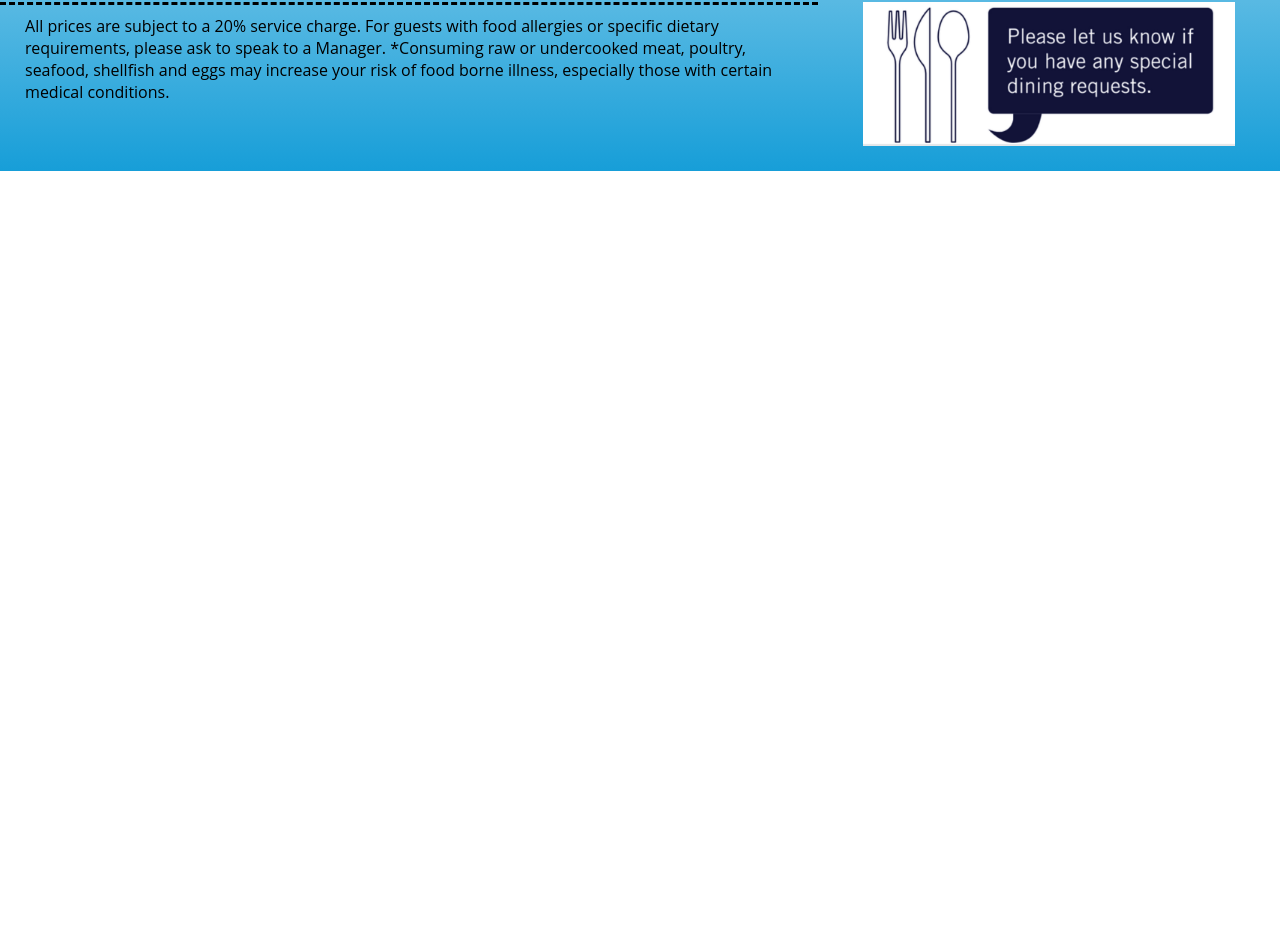
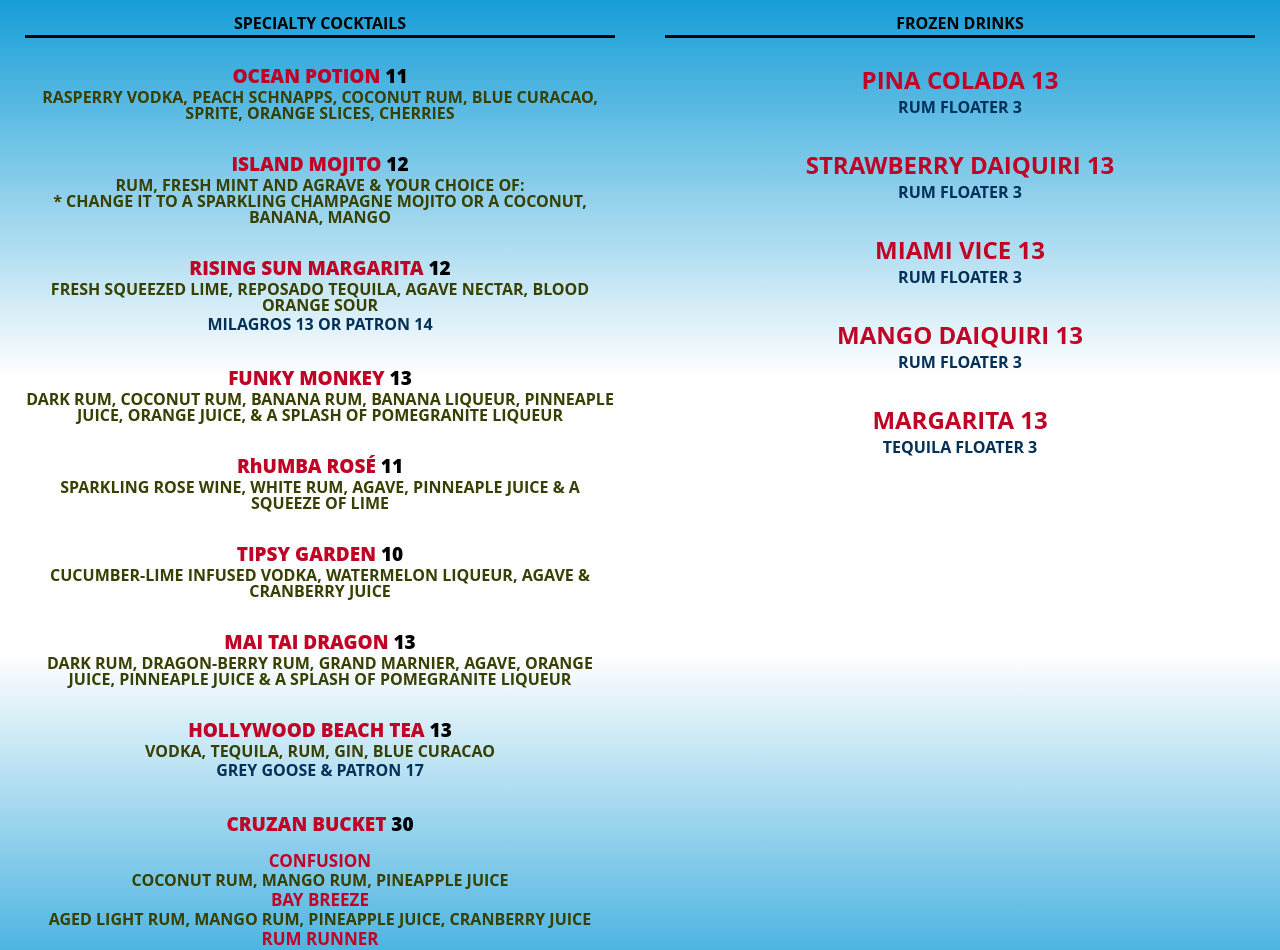
Before and after one commit to tatadavila/restaurant-menu, a React app: page / in a window 1280 px wide. Shown: the part 1455-2405 px from the top of the page. Before the commit the page ends 1626 px from the top, so only its background shows below. Built offline with nearby package versions, Linux system fonts and the light colour scheme.

Commit message:
Create and add Drinks Menu component with styles

```diff
--- a/src/App.css
+++ b/src/App.css
@@ -5,7 +5,13 @@ body {
 }
 
 .container {
-  background: linear-gradient(to bottom, #179ed8 0%,#fefefe 36%,#fefefe 63%,#179ed8 100%);
+  background: linear-gradient(
+    to bottom,
+    #179ed8 0%,
+    #fefefe 36%,
+    #fefefe 63%,
+    #179ed8 100%
+  );
   display: flex;
   flex-direction: column;
   justify-content: center;
@@ -18,13 +24,21 @@ body {
 }
 
 .menu,
+.beer,
 footer {
   display: flex;
   justify-content: space-between;
   width: 100%;
 }
 
-.page {
+.beer {
+  display: flex;
+  justify-content: flex-start;
+  padding: 25px;
+}
+
+.page,
+.col {
   width: 50%;
 }
 
@@ -38,7 +52,7 @@ footer {
   padding-right: 25px;
 }
 
-.plate-type {
+.type {
   display: flex;
   flex-direction: column;
   justify-content: flex-start;
@@ -60,7 +74,7 @@ footer {
   font-weight: 700;
 }
 
-.plates {
+.items-list {
   display: grid;
   grid-template-columns: 100%;
   grid-row-gap: 30px;
@@ -71,12 +85,70 @@ footer {
   grid-row-gap: 0 !important;
 }
 
-.item {
-  color: black;
+.food-item, .drink-number {
+  color: #000000;
 }
 
 .plate {
   font-weight: 700;
+}
+
+.drinks-item {
+  display: flex;
+  flex-direction: column;
+  font-style: normal;
+  font-weight: 700;
+  text-align: center;
+  text-transform: uppercase;
+}
+
+.drink {
+  font-size: 19px;
+  font-weight: 900;
+}
+
+.drink,
+.frozen-drinks,
+.sub-drink,
+.red-note,
+.underlined-subtitle {
+  color: #bf0426;
+}
+
+
+.frozen-drinks {
+  font-size: 24px;
+}
+
+.sub-drink {
+  font-size: 17px;
+  font-weight: 700;
+}
+
+.drink-ingredents {
+  color: #384001;
+  line-height: 1;
+}
+
+.liquor {
+  color: #023059;
+}
+
+.br {
+  display: block;
+  margin-bottom: 12px;
+}
+
+.red-note {
+
+  font-weight: 600;
+  margin-top: 2px;
+}
+
+.underlined-subtitle {
+  font-size: 18px;
+  font-weight: 800;
+  text-decoration: underline;
 }
 
 footer {
@@ -97,13 +169,7 @@ footer {
   margin: 0 auto;
 }
 
-
-  @media only screen
-  and (min-device-width: 320px)
-  and (max-device-width: 480px)
-  and (-webkit-min-device-pixel-ratio: 2)
-  and (orientation: portrait) {
-
+@media only screen and (min-device-width: 320px) and (max-device-width: 480px) and (-webkit-min-device-pixel-ratio: 2) and (orientation: portrait) {
   .container {
     background: #179ed8;
   }
@@ -112,28 +178,38 @@ footer {
     width: 70%;
   }
 
-  .menu, footer {
+  .menu,
+  footer {
     align-items: center;
     flex-direction: column;
     width: 100%;
   }
 
-  .menu {background: none;}
+  .menu {
+    background: none;
+  }
 
   .page {
-    background: linear-gradient(to bottom, #179ed8 0%,#fefefe 36%,#fefefe 63%,#179ed8 100%);
+    background: linear-gradient(
+      to bottom,
+      #179ed8 0%,
+      #fefefe 36%,
+      #fefefe 63%,
+      #179ed8 100%
+    );
     display: flex;
     justify-content: center;
     width: 100%;
   }
 
-  .left-column, .right-column {
+  .left-column,
+  .right-column {
     padding: 0;
     width: 90%;
   }
 
   footer {
-    background: #FEFEFE;
+    background: #fefefe;
     margin: 0;
     width: 100%;
   }
@@ -145,5 +221,4 @@ footer {
   .footer-img {
     width: 100% !important;
   }
-
 }
--- a/src/App.js
+++ b/src/App.js
@@ -1,12 +1,15 @@
 import React from "react";
-import { render } from "react-dom";
+import DrinksMenu from "./components/DrinksMenu";
 import FoodMenu from './components/FoodMenu'
+import Footer from "./components/Footer";
 
 function App() {
 
   return (
     <>
       <FoodMenu/>
+      <DrinksMenu/>
+      <Footer/>
     </>
   );
 }
--- a/src/components/DrinksMenu.js
+++ b/src/components/DrinksMenu.js
@@ -0,0 +1,171 @@
+import React from "react";
+
+const DrinksMenu = () => {
+  return (
+    <>
+      <div className="container">
+        <div className="menu">
+          <div className="page">
+            <div className="left-column">
+              <div className="type">
+                <span className="title">SPECIALTY COCKTAILS</span>
+                <div className="items-list">
+                  <div className="drinks-item">
+                    <span className="drink">
+                      Ocean Potion <label className="drink-number">11</label>
+                    </span>
+                    <span className="drink-ingredents">
+                      Rasperry vodka, peach schnapps, coconut rum, blue curacao,
+                      sprite, orange slices, cherries
+                    </span>
+                  </div>
+                  <div className="drinks-item">
+                    <span className="drink">
+                      Island Mojito <label className="drink-number">12</label>
+                    </span>
+                    <span className="drink-ingredents">
+                      Rum, Fresh mint and agrave &amp; your choice of: <br />*
+                      Change it to a sparkling champagne mojito or a coconut,
+                      banana, mango
+                    </span>
+                  </div>
+                  <div className="drinks-item">
+                    <span className="drink">
+                      Rising Sun Margarita{" "}
+                      <label className="drink-number">12</label>
+                    </span>
+                    <span className="drink-ingredents">
+                      Fresh squeezed lime, reposado tequila, agave nectar, blood
+                      orange sour
+                    </span>
+                    <span className="liquor">Milagros 13 or Patron 14</span>
+                  </div>
+                  <div className="drinks-item">
+                    <span className="drink">
+                      Funky Monkey <label className="drink-number">13</label>
+                    </span>
+                    <span className="drink-ingredents">
+                      Dark rum, coconut rum, banana rum, banana liqueur,
+                      pinneaple juice, orange juice, &amp; a splash of
+                      pomegranite liqueur
+                    </span>
+                  </div>
+                  <div className="drinks-item">
+                    <span className="drink">
+                      R<span style={{ textTransform: "lowercase" }}>h</span>umba
+                      Rosé <label className="drink-number">11</label>
+                    </span>
+                    <span className="drink-ingredents">
+                      Sparkling rose wine, white rum, agave, pinneaple juice
+                      &amp; a squeeze of lime
+                    </span>
+                  </div>
+                  <div className="drinks-item">
+                    <span className="drink">
+                      Tipsy Garden <label className="drink-number">10</label>
+                    </span>
+                    <span className="drink-ingredents">
+                      Cucumber-lime infused vodka, watermelon liqueur, agave
+                      &amp; cranberry juice
+                    </span>
+                  </div>
+                  <div className="drinks-item">
+                    <span className="drink">
+                      Mai Tai Dragon <label className="drink-number">13</label>
+                    </span>
+                    <span className="drink-ingredents">
+                      Dark rum, dragon-berry rum, grand marnier, agave, orange
+                      juice, pinneaple juice &amp; a splash of pomegranite
+                      liqueur
+                    </span>
+                  </div>
+                  <div className="drinks-item">
+                    <span className="drink">
+                      Hollywood Beach Tea{" "}
+                      <label className="drink-number">13</label>
+                    </span>
+                    <span className="drink-ingredents">
+                      Vodka, tequila, rum, gin, blue curacao
+                    </span>
+                    <span className="liquor">Grey goose &amp; Patron 17</span>
+                  </div>
+                  <div className="drinks-item">
+                    <span className="drink">
+                      Cruzan Bucket <label className="drink-number">30</label>
+                    </span>
+                    <span className="br"></span>
+                    <div className="sub-drink">Confusion</div>
+                    <span className="drink-ingredents">
+                      Coconut rum, mango rum, pineapple juice
+                    </span>
+                    <div className="sub-drink">Bay Breeze</div>
+                    <span className="drink-ingredents">
+                      Aged light rum, mango rum, pineapple juice, cranberry
+                      juice
+                    </span>
+                    <div className="sub-drink">Rum Runner</div>
+                    <span className="drink-ingredents">
+                      Aged light rum, aged dark rum, banana liqueur, black-berry
+                      liqueur, orange juice and a plash of grenadine
+                    </span>
+                    <span className="red-note">Same day refills 15</span>
+                  </div>
+                </div>
+              </div>
+            </div>
+          </div>
+          <div className="page">
+            <div className="right-column">
+              <div className="type">
+                <span className="title">FROZEN DRINKS</span>
+                <div className="items-list">
+                  <div className="drinks-item">
+                    <span className="frozen-drinks">Pina Colada 13</span>
+                    <span className="liquor">Rum Floater 3</span>
+                  </div>
+                  <div className="drinks-item">
+                    <span className="frozen-drinks">
+                      Strawberry Daiquiri 13
+                    </span>
+                    <span className="liquor">Rum Floater 3</span>
+                  </div>
+                  <div className="drinks-item">
+                    <span className="frozen-drinks">Miami Vice 13</span>
+                    <span className="liquor">Rum Floater 3</span>
+                  </div>
+                  <div className="drinks-item">
+                    <span className="frozen-drinks">Mango Daiquiri 13</span>
+                    <span className="liquor">Rum Floater 3</span>
+                  </div>
+                  <div className="drinks-item">
+                    <span className="frozen-drinks">Margarita 13</span>
+                    <span className="liquor">Tequila Floater 3</span>
+                  </div>
+                </div>
+              </div>
+
+              {/* <div className="type">
+                <span className="title">BEER</span>
+                <div className="beer">
+
+                  <div className="col">
+                    <div className="left-column">
+                      <span className="underlined-subtitle">Domestic</span>
+                    </div>
+                  </div>
+                  <div className="col">
+                    <div className="right-column">
+                      <span className="underlined-subtitle">Import</span>
+                    </div>
+                  </div>
+                </div>
+              </div> */}
+            </div>
+          </div>
+        </div>
+      </div>
+    </>
+  );
+};
+
+export default DrinksMenu;
--- a/src/components/FoodMenu.js
+++ b/src/components/FoodMenu.js
@@ -1,6 +1,4 @@
 import React, { useState, useEffect } from "react";
-
-import FooterImg from "../assets/footerLogo.png";
 import Logo from "../assets/lava_logo.png";
 
 const FoodMenu = () => {
@@ -26,85 +24,85 @@ const FoodMenu = () => {
         <div className="menu">
           <div className="page">
             <div className="left-column">
-              <div className="plate-type">
+              <div className="type">
                 <span className="title">Appetizers</span>
-                <div className="plates">
-                  <div className="item">
+                <div className="items-list">
+                  <div className="food-item">
                     <span className="plate">Crispy Chicken Wings</span> | $14.00
                     <br />
                     Plain / Cattleman BBQ / Buffalo Hot
                   </div>
-                  <div className="item">
+                  <div className="food-item">
                     <span className="plate">Tostones</span> | $13.00 <br />3
                     Tostones Layered with Guacamole / Pico De Gallo / Cilantro/
                     Queso Fresco / Jalapeno / Lime
                   </div>
-                  <div className="item">
-                    <span className="plate">Smoked Fish Dip</span> | $13.00{" "}
+                  <div className="food-item">
+                    <span className="plate">Smoked Fish Dip</span> | $13.00
                     <br />
                     Smoked White Fish / Pickled Jalapeno / Lemon Wedge /
                     Flatbread Crackers
                   </div>
-                  <div className="item">
-                    <span className="plate">Chicken Fingers</span> | $14.00{" "}
+                  <div className="food-item">
+                    <span className="plate">Chicken Fingers</span> | $14.00
                     <br />
                     Sothern Style Chicken Fingers / Crispy Seasoned Fries
                   </div>
-                  <div className="item">
+                  <div className="food-item">
                     <span className="plate">
                       Pretzel Bites and Jalapeno Queso
-                    </span>{" "}
+                    </span>
                     | $13.00 <br />
                     Warm Salted Pretzels / Jalapeno Cheddar Cheese Queso
                   </div>
                 </div>
               </div>
 
-              <div className="plate-type">
+              <div className="type">
                 <span className="title">Salads</span>
-                <div className="plates">
-                  <div className="item">
+                <div className="items-list">
+                  <div className="food-item">
                     <span className="plate">The Wedge</span> | $13.00 <br />
                     Baby Iceberg / Crispy Bacon / Gorgonzola Cheese / Red Onion
                     / Avocado / Tomato / Buttermilk Blue Cheese Dressing
                   </div>
-                  <div className="item">
+                  <div className="food-item">
                     <span className="plate">
                       Southwest Chicken Caesar Salad
-                    </span>{" "}
+                    </span>
                     | $16.00 <br />
                     Grilled Or Crispy Chicken / Pinto Beans / Corn/ Grated
                     Manchego Cheese / Tomato / Avocado / Cilantro / Crispy
                     Tortilla / Chipotle Dressing
                   </div>
-                  <div className="item">
+                  <div className="food-item">
                     <span className="plate">Caprese Salad</span> | $14.00 <br />
                     Arugula / Vine Ripe Tomato/Buffalo Mozzarella / Torn Basil /
                     Balsamic Vinaigrette
                   </div>
-                  <div className="item">
+                  <div className="food-item">
                     <span className="plate">
                       Greek Salad with Grilled Salmon
-                    </span>{" "}
+                    </span>
                     | $19.00 <br />
                     Tomato/cucumbers / Bell Peppers / Feta Cheese / Garbanzo
-                    Beans / Kalamata Olives/ Red Wine Vinaigrette
+                    Beans / Kalamata Olives / Red Wine Vinaigrette
                   </div>
                 </div>
               </div>
 
               {dimensions.width > 480 && (
-                <div className="plate-type">
+                <div className="type">
                   <span className="title">Sweet Tooth</span>
-                  <div className="plates no-grap">
-                    <div className="item">
+                  <div className="items-list no-grap">
+                    <div className="food-item">
                       <span className="plate">Key Lime Pie</span> | $6.00
                     </div>
-                    <div className="item">
+                    <div className="food-item">
                       <span className="plate">Crème Brûlée Cheesecake</span> |
                       $7.00
                     </div>
-                    <div className="item">
+                    <div className="food-item">
                       <span className="plate">Flourless Chocolate Cake</span> |
                       $6.00
                     </div>
@@ -116,54 +114,54 @@ const FoodMenu = () => {
 
           <div className="page">
             <div className="right-column">
-              <div className="plate-type">
+              <div className="type">
                 <span className="title">Entrée Menu Category</span>
-                <div className="plates">
-                  <div className="item">
-                    <span className="plate">Cali Turkey Club</span> | $15.00{" "}
+                <div className="items-list">
+                  <div className="food-item">
+                    <span className="plate">Cali Turkey Club</span> | $15.00
                     <br />
                     Oven Roasted Turkey / Jack Cheese / Lettuce / Tomato /
                     Avocado / Mayo / Side Of Coleslaw
                   </div>
-                  <div className="item">
-                    <span className="plate">Margaretta Pizza</span> | $15.00{" "}
+                  <div className="food-item">
+                    <span className="plate">Margaretta Pizza</span> | $15.00
                     <br />
                     Artisanal Crust / Sliced Tomato / Marinara Sauce /
                     Mozzarella Cheese / Torn Basil
                   </div>
-                  <div className="item">
+                  <div className="food-item">
                     <span className="plate">Classic Cheese Pizza</span> | $14.00
                     <br />
                     Add Pepperoni +$2.00
                   </div>
-                  <div className="item">
+                  <div className="food-item">
                     <span className="plate">Fish &amp; Chips Sandwich</span> |
                     $17.00
                     <br />
                     Crispy Cod Fish Filet / Tartar Sauce / Kaiser Bun / Cole
                     Slaw / Lemon Pepper French Fries
                   </div>
-                  <div className="item">
+                  <div className="food-item">
                     <span className="plate">Fish Tacos</span> | $15.00 <br />
                     Blackened Or Grilled Catch Of The Day 3 Corn Tortillas /
                     Coleslaw / Pico De Gallo / Pickled Jalapeno / Cilantro /
                     Queso Fresco / Sriracha Sour Cream / Crispy Corn Strips
                   </div>
-                  <div className="item">
+                  <div className="food-item">
                     <span className="plate">Vegan Burger</span> | $18.00 <br />
                     Blackened Or Grilled Catch Of The Day 3 Corn Tortillas /
                     Coleslaw / Pico De Gallo / Pickled Jalapeno / Cilantro /
                     Queso Fresco / Sriracha Sour Cream / Crispy Corn Strips
                   </div>
-                  <div className="item">
+                  <div className="food-item">
                     <span className="plate">Portobello Mushroom Burger</span> |
                     $17.00 <br />
                     Grilled Portobello Mushroom / Sautéed Onion / Lettuce /
                     Tomato / Roasted Red Pepper/ Avocado / Brioche Bun / Served
                     With Fries
                   </div>
-                  <div className="item">
-                    <span className="plate">Classic Burger</span> | $15.00{" "}
+                  <div className="food-item">
+                    <span className="plate">Classic Burger</span> | $15.00
                     <br />
                     8oz Blended Chuck And Sirloin / Brioche Bun / Lettuce /
                     Tomato / Pickles / Crispy Seasoned Fries <br />
@@ -173,17 +171,17 @@ const FoodMenu = () => {
               </div>
 
               {dimensions.width <= 480 && (
-                <div className="plate-type">
+                <div className="type">
                   <span className="title">Sweet Tooth</span>
-                  <div className="plates no-grap">
-                    <div className="item">
+                  <div className="items-list no-grap">
+                    <div className="food-item">
                       <span className="plate">Key Lime Pie</span> | $6.00
                     </div>
-                    <div className="item">
+                    <div className="food-item">
                       <span className="plate">Crème Brûlée Cheesecake</span> |
                       $7.00
                     </div>
-                    <div className="item">
+                    <div className="food-item">
                       <span className="plate">Flourless Chocolate Cake</span> |
                       $6.00
                     </div>
@@ -191,34 +189,34 @@ const FoodMenu = () => {
                 </div>
               )}
 
-              <div className="plate-type">
+              <div className="type">
                 <span className="title">Refreshments</span>
                 <span className="annotation">
                   Proudly serving La Colombe Coffee and Mighty Leaf Teas
                 </span>
-                <div className="plates no-grap">
-                  <div className="item">
+                <div className="items-list no-grap">
+                  <div className="food-item">
                     <span className="plate">Soft Drinks</span> | $4.00
                   </div>
-                  <div className="item">
+                  <div className="food-item">
                     <span className="plate">Iced Tea</span> | $3.00
                   </div>
-                  <div className="item">
+                  <div className="food-item">
                     <span className="plate">Lemonade</span> | $3.00
                   </div>
-                  <div className="item">
+                  <div className="food-item">
                     <span className="plate">Fiji Water</span> | $4.00
                   </div>
-                  <div className="item">
+                  <div className="food-item">
                     <span className="plate">La Colombe Reg/Decaf</span> | $4.00
                   </div>
-                  <div className="item">
+                  <div className="food-item">
                     <span className="plate">Ice Coffee</span> | $4.00
                   </div>
-                  <div className="item">
+                  <div className="food-item">
                     <span className="plate">Espresso</span> | $5.00
                   </div>
-                  <div className="item">
+                  <div className="food-item">
                     <span className="plate">Cappuccino or Latte</span> | $7.00
                   </div>
                 </div>
@@ -226,16 +224,6 @@ const FoodMenu = () => {
             </div>
           </div>
         </div>
-        <footer>
-          <div className="footer-text">
-            All prices are subject to a 20% service charge. For guests with food
-            allergies or specific dietary requirements, please ask to speak to a
-            Manager. *Consuming raw or undercooked meat, poultry, seafood,
-            shellfish and eggs may increase your risk of food borne illness,
-            especially those with certain medical conditions.
-          </div>
-          <img className="footer-img" src={FooterImg} alt="forks and message" />
-        </footer>
       </div>
     </>
   );
```
Lines whose indentation alone changed are shown as unchanged.
